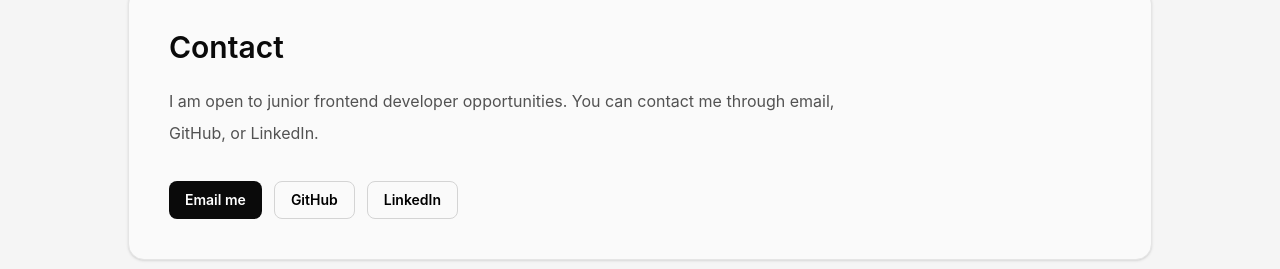
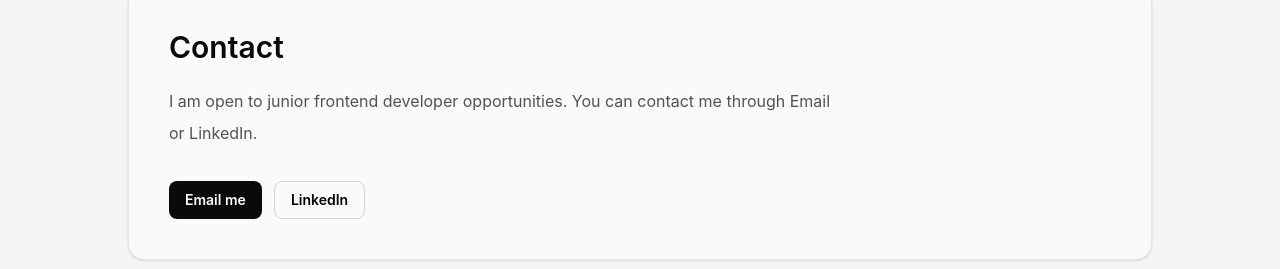
Before and after one commit to Luan2118/portfolio-website, a React (Vite) app: page / in a window 1280 px wide. Shown: the part 2427-2696 px from the top of the page. Built offline with nearby package versions, Linux system fonts and the light colour scheme.

Commit message:
update contact section

```diff
--- a/src/components/sections/Contact.tsx
+++ b/src/components/sections/Contact.tsx
@@ -13,16 +13,12 @@ function Contact() {
 
             <p className="mt-5 leading-8 text-neutral-600 max-w-2xl">
               I am open to junior frontend developer opportunities. You can
-              contact me through email, GitHub, or LinkedIn.
+              contact me through Email or LinkedIn.
             </p>
           </div>
 
           <div className="mt-8 flex flex-col gap-3 sm:flex-row">
             <a href="mailto:leluanvn21@seznam.cz"  className="inline-flex justify-center items-center bg-neutral-950 text-white text-sm rounded-lg py-2 px-4 font-semibold transition focus-visible:outline-2 focus-visible:outline-offset-2 focus-visible:outline-neutral-950 focus-visible:rounded-lg  hover:bg-neutral-800">Email me</a>
-
-            <a target="_blank" rel="noopener noreferrer" href="https://github.com/Luan2118" className="inline-flex justify-center items-center border border-neutral-300 text-sm rounded-lg py-2 px-4 font-semibold transition focus-visible:outline-2 focus-visible:outline-offset-2 focus-visible:outline-neutral-950 focus-visible:rounded-lg  hover:border-neutral-700">
-              GitHub
-            </a>
 
             <a target="_blank" rel="noopener noreferrer" href="https://www.linkedin.com/in/luan-le-7671b9342/" className="inline-flex justify-center items-center border border-neutral-300 text-sm rounded-lg py-2 px-4 font-semibold transition focus-visible:outline-2 focus-visible:outline-offset-2 focus-visible:outline-neutral-950 focus-visible:rounded-lg  hover:border-neutral-700">
               LinkedIn
```
